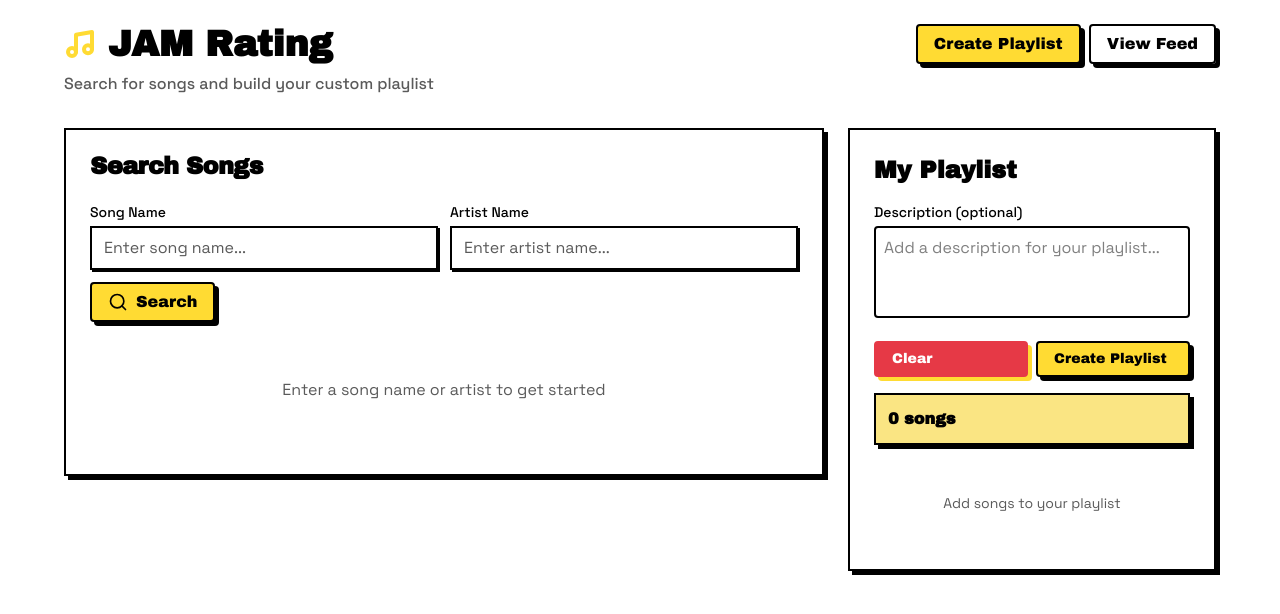
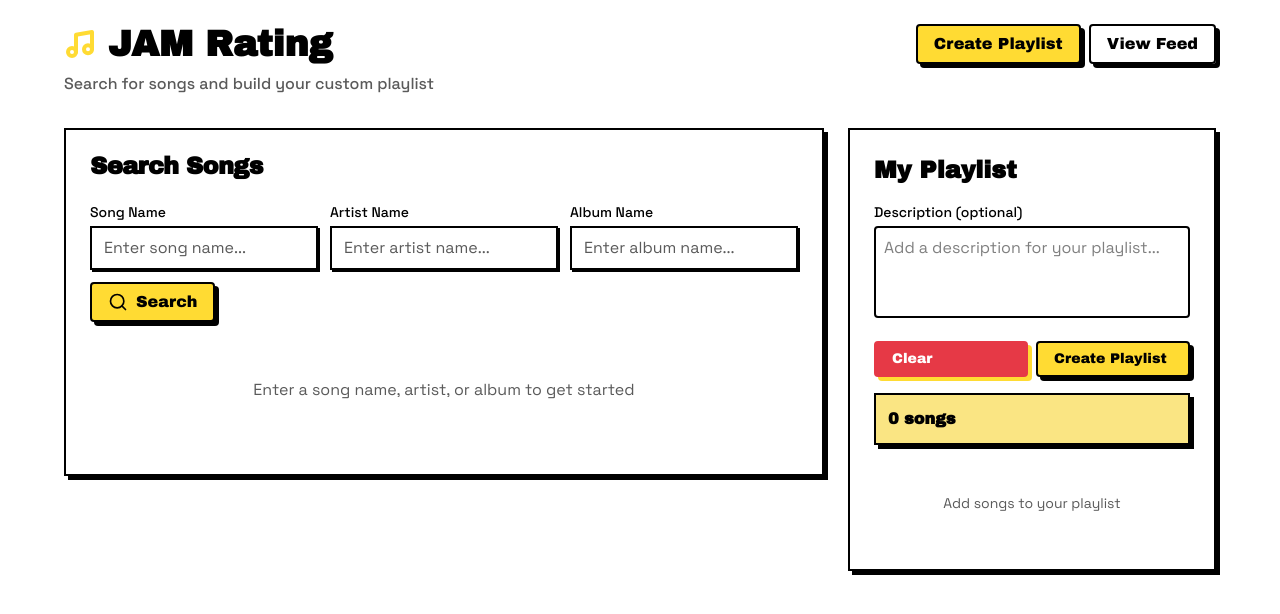
Before and after one commit to vaibhavuttam8/jam-rating, a React (Vite) app: page / in a window 1280 px wide. Shown: the top 614 px of the page. Built offline with nearby package versions, Linux system fonts and the light colour scheme.

Commit message:
add search by album

```diff
--- a/src/components/PlaylistApp.tsx
+++ b/src/components/PlaylistApp.tsx
@@ -121,6 +121,7 @@ const mockAPI = {
 export default function PlaylistApp() {
   const [songName, setSongName] = useState('');
   const [artistName, setArtistName] = useState('');
+  const [albumName, setAlbumName] = useState('');
   const [searchResults, setSearchResults] = useState<Recording[]>([]);
   const [playlist, setPlaylist] = useState<PlaylistItem[]>([]);
   const [loading, setLoading] = useState(false);
@@ -155,7 +156,7 @@ export default function PlaylistApp() {
   };
 
   const searchSongs = async (page: number = 1) => {
-    if (!songName.trim() && !artistName.trim()) return;
+    if (!songName.trim() && !artistName.trim() && !albumName.trim()) return;
     setLoading(true);
     try {
       // Build the query based on what fields are filled
@@ -167,6 +168,10 @@ export default function PlaylistApp() {
 
       if (artistName.trim()) {
         queryParts.push(`artist:"${artistName.trim()}"`);
+      }
+
+      if (albumName.trim()) {
+        queryParts.push(`release:"${albumName.trim()}"`);
       }
 
       const query = queryParts.join(' AND ');
@@ -356,7 +361,7 @@ export default function PlaylistApp() {
               </CardHeader>
 
               <div className="mb-6 space-y-3">
-                <div className="grid grid-cols-1 md:grid-cols-2 gap-3">
+                <div className="grid grid-cols-1 md:grid-cols-3 gap-3">
                   <div>
                     <label className="block text-sm font-medium text-foreground mb-1">Song Name</label>
                     <Input
@@ -379,10 +384,21 @@ export default function PlaylistApp() {
                       className="w-full"
                     />
                   </div>
+                  <div>
+                    <label className="block text-sm font-medium text-foreground mb-1">Album Name</label>
+                    <Input
+                      type="text"
+                      value={albumName}
+                      onChange={(e) => setAlbumName(e.target.value)}
+                      onKeyPress={handleKeyPress}
+                      placeholder="Enter album name..."
+                      className="w-full"
+                    />
+                  </div>
                 </div>
                 <Button
                   onClick={() => searchSongs(1)}
-                  disabled={loading || (!songName.trim() && !artistName.trim())}
+                  disabled={loading || (!songName.trim() && !artistName.trim() && !albumName.trim())}
                   size="md"
                   className="gap-2 w-full md:w-auto"
                 >
@@ -432,10 +448,10 @@ export default function PlaylistApp() {
                       </Button>
                     </Card>
                   ))
-                ) : (songName || artistName) ? (
+                ) : (songName || artistName || albumName) ? (
                   <p className="text-muted-foreground text-center py-8">No songs found. Try another search!</p>
                 ) : (
-                  <p className="text-muted-foreground text-center py-8">Enter a song name or artist to get started</p>
+                  <p className="text-muted-foreground text-center py-8">Enter a song name, artist, or album to get started</p>
                 )}
               </div>
 
```
